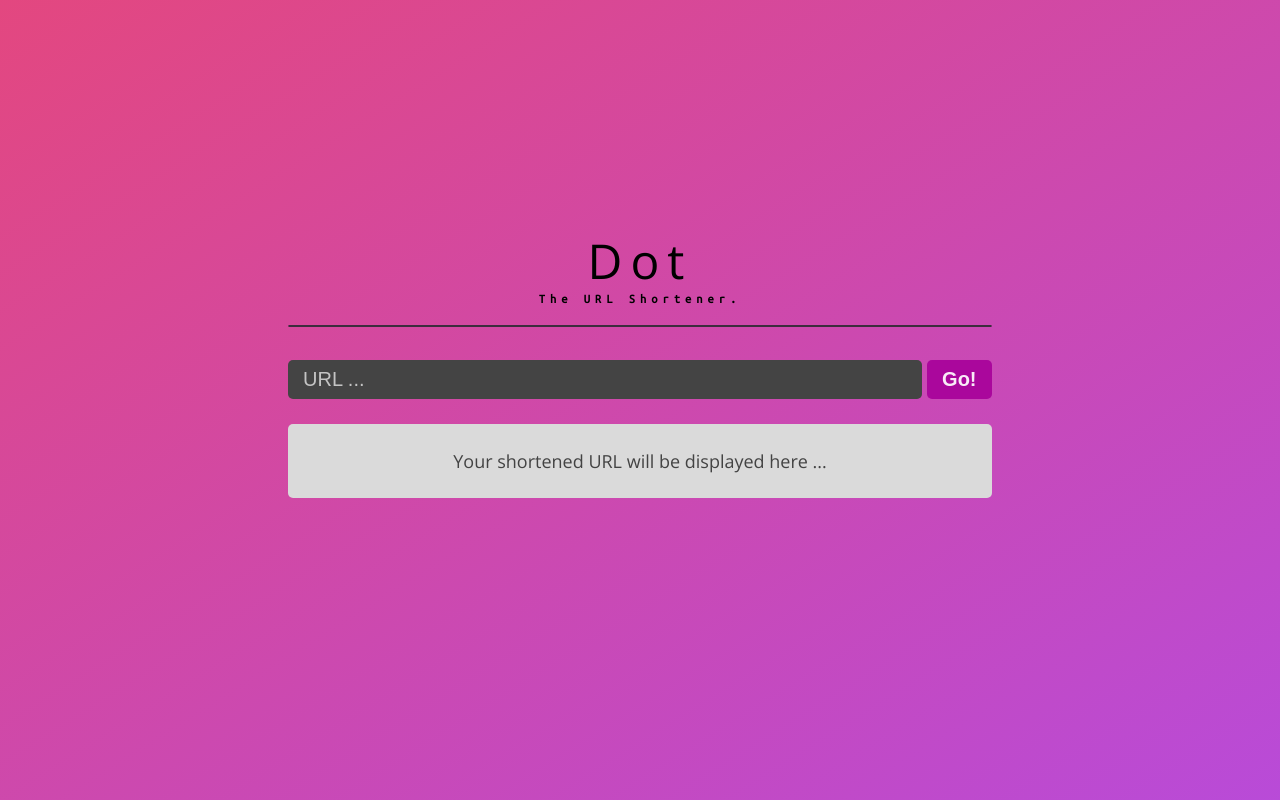
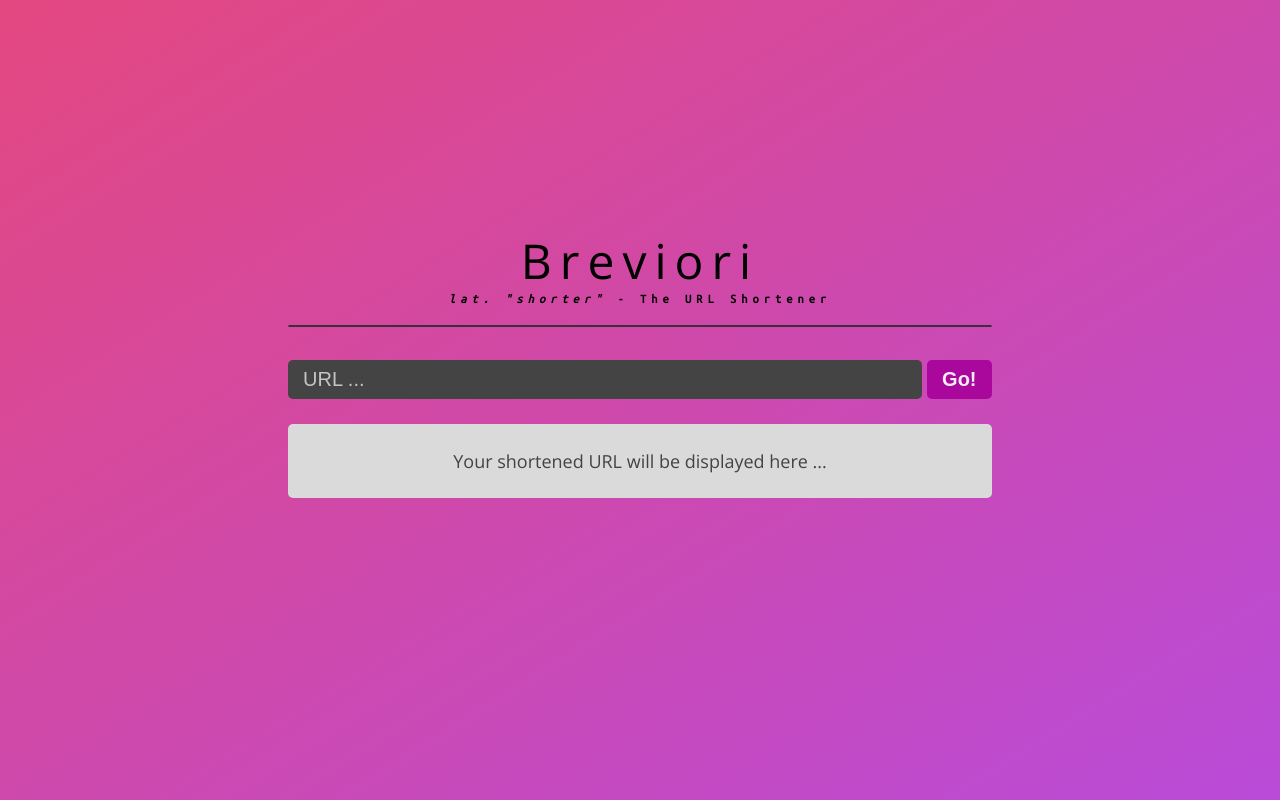
Before and after one commit to buddahkeks/breviori, a website: page docs/index.html in a window 1280 px wide. Drawn offline with nearby package versions, Linux system fonts and the light colour scheme.

Commit message:
renamed project, added icon

```diff
--- a/docs/index.html
+++ b/docs/index.html
@@ -4,7 +4,8 @@
 <head>
   <meta charset="utf-8">
   <meta name="viewport" content="width=device-width, initial-scale=1.0">
-  <title>Dot</title>
+
+  <title>Breviori</title>
 
   <script async src="//pagead2.googlesyndication.com/pagead/js/adsbygoogle.js"></script>
   <script>
@@ -210,8 +211,8 @@
       </svg>
     </nav> -->
     <header>
-      <h1>Dot</h1>
-      <h3>The URL Shortener.</h3>
+      <h1>Breviori</h1>
+      <h3><i>lat. "shorter"</i> - The URL Shortener</h3>
       <hr />
     </header>
 
--- a/main.js
+++ b/main.js
@@ -17,6 +17,10 @@ app.use(bodyParser.urlencoded({extended: true}));
 
 app.get('/', (req, res) => {
   res.sendFile(path.join(__dirname, 'docs/index.html'));
+});
+
+app.get('/favicon.ico', (req, res) => {
+  res.sendFile(path.join(__dirname, 'favicon.ico'));
 });
 
 class UserAgent {
```
Also changed, not shown: docs/404.html (+1 -1 lines), docs/redirect.html (+2 -0 lines), docs/spy.html (+1 -1 lines), favicon.ico (added).
